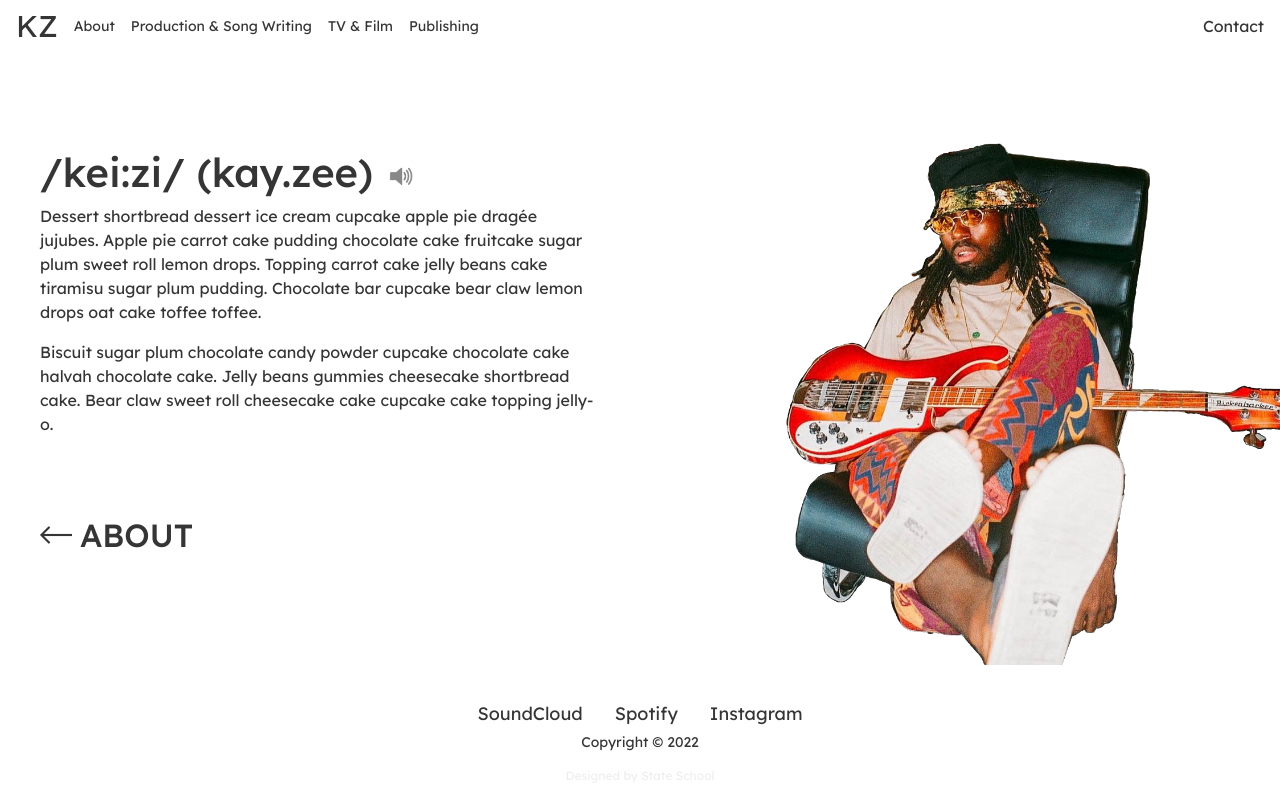
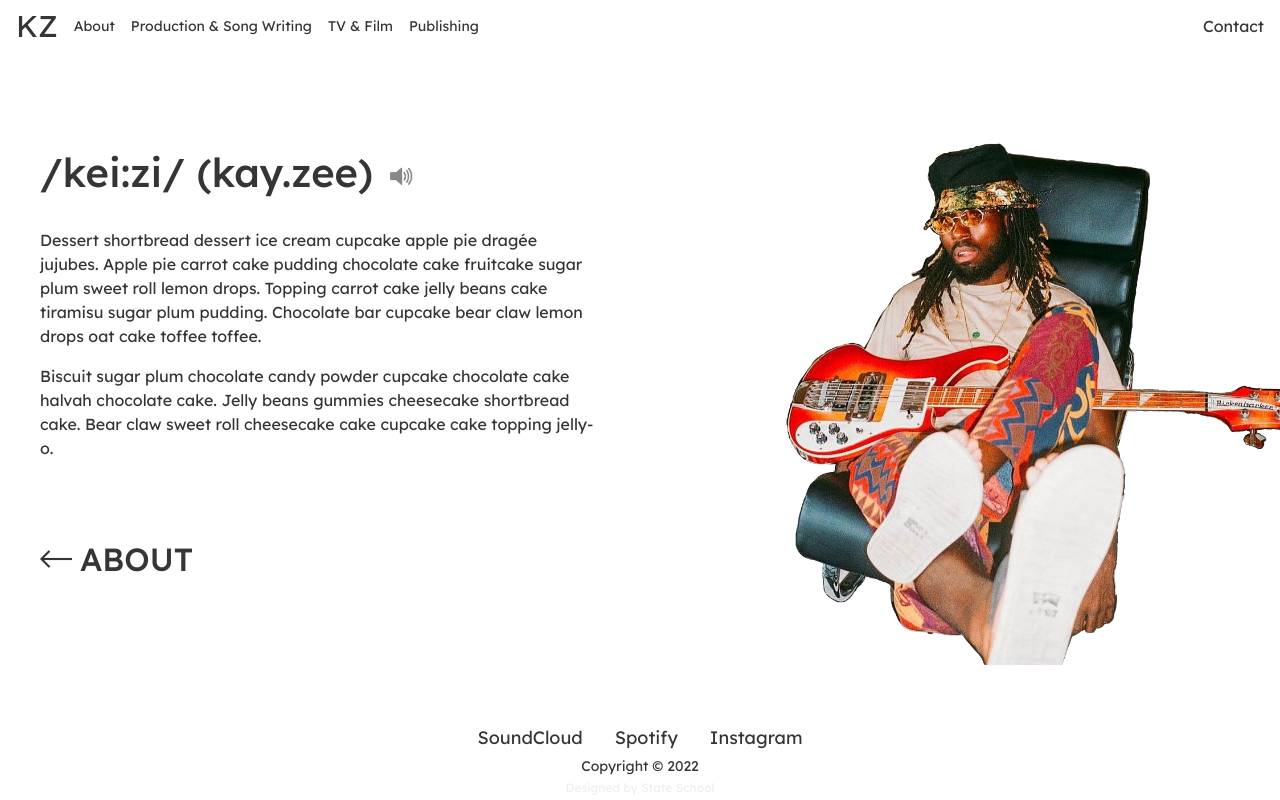
Before and after one commit to StateSchool/kz-website, a React (Create React App) app in the folder website/: page /About in a window 1280 px wide. Built offline with nearby package versions, Linux system fonts and the light colour scheme; no server answers.

Commit message:
updated about page
Co-authored-by: Ameley <Amelss@users.noreply.github.com>

```diff
--- a/website/src/App.js
+++ b/website/src/App.js
@@ -23,7 +23,7 @@ function App() {
           <Route path="/Publishing" element={<Publishing />} />
       </Routes>
       </div>
-      <Footer />
+      <Footer/>
     </div>
   );
 }
--- a/website/src/Components/About.jsx
+++ b/website/src/Components/About.jsx
@@ -14,9 +14,9 @@ export default function About() {
   return (
     <div className='pb-20 md:absolute md:pb-0' >
       <Navbar />
-      <div className='grid grid-cols-1  md:grid-cols-2 md:overflow-hidden  relative h-full '>
-        <div className='overflow-hidden h-full'>
-          <div className='px-10 pt-20 flex items-center'>
+      <div className='grid grid-cols-1  md:grid-cols-2  '>
+        <div className=''>
+          <div className='px-10 pt-20 pb-6 flex items-center'>
             <h1>/kei:zi/ (kay.zee)</h1>
             <button onClick={play} className="px-3"> <img src="../images/speaker.png" alt="speaker" className="w-6" /></button>
           </div>
--- a/website/src/Components/Footer.jsx
+++ b/website/src/Components/Footer.jsx
@@ -20,8 +20,8 @@ export default function Footer() {
             </a>
           </li>
         </ul>
-        <p className=" text-xs flex justify-center -mt-3 md:text-sm">Copyright &copy; 2022</p>
-        <p className=" text-[10px] flex justify-center text-xs text-cultured md:text-xs">Designed by State School</p>
+        <p className=" text-xs flex justify-center -mt-3 md:text-sm md:mb-1 ">Copyright &copy; 2022</p>
+        <p className=" text-[10px] flex justify-center text-xs text-cultured md:text-xs md:mb-2 lg:mt-1 lg:mb-1">Designed by State School</p>
       </div>
     </div>
   );
--- a/website/src/Components/Header.jsx
+++ b/website/src/Components/Header.jsx
@@ -14,7 +14,7 @@ export default function Header() {
               <a href="/" className='no-underline text-jet text-3xl hover:text-lightGray'>KZ</a>
             </li>
             <Popup contentStyle={{ width: "200px", height: "50px", border: "2px solid #BDBBB0", fontFamily: "Lexend Deca,sans-serif", color:"#BDBBB0"}}trigger={<button className='text-jet'> Contact </button>} position="left center">
-              <div className='pl-4 py-1'><a href="mailto:kzdidit@gmail.com" className='no-underline text-middleGray hover:text-lightGray'> KzDidIt@gmail.com</a></div>
+              <div className='pl-4 py-1'><a href="mailto:kzdidit@gmail.com" className=' text-middleGray hover:text-lightGray'> KzDidIt@gmail.com</a></div>
               </Popup>
             </ul>
         </nav>
--- a/website/src/Components/Home.jsx
+++ b/website/src/Components/Home.jsx
@@ -1,7 +1,6 @@
 import React, { useState } from 'react'
 import { Link } from 'react-router-dom'
 import '../vanilla.css'
-import ArrowForwardIcon from "@material-ui/icons/ArrowForward";
 import Header from './Header';
 
 
@@ -9,17 +8,6 @@ import Header from './Header';
 
 export default function Home() {
 
-  const [displayArrow, setDisplayArrow] = useState(false);
-
-  // const showArrow = e => {
-  //   e.preventDefault();
-  //   setDisplay("displayed")
-  // };
-
-  // const hideArrow = e => {
-  //   e.preventDefault();
-  //   setDisplay("notdisplayed");
-  //}
 
   return (
     <div>
@@ -40,14 +28,6 @@ export default function Home() {
                 className="arrow w-14 mx-4"
               />
 
-              {/* {displayArrow ? (<img src="../images/thin-right-arrow.png" alt='arrow' onMouseEnter={(e) => setDisplayArrow(true)} />) :
-                <div onMouseLeave={(e) => setDisplayArrow(false)}>
-
-                </div>} */}
-              {/* {
-                display ? (< ArrowForwardIcon fontSize='inherit' onMouseEnter={(e) => setDisplay(true)} />) :
-                    <div onMouseLeave={(e) => setDisplay(false)}/>
-                  }  */}
             </div>
           </li>
         </Link>
@@ -92,7 +72,7 @@ export default function Home() {
               <span className="rotated">N</span>
               <span className="rotated">G</span>
 
-                <img src="../images/thin-right-arrow.png" alt="arrow" className="arrow w-14 mx-4" />
+              <img src="../images/thin-right-arrow.png" alt="arrow" className="arrow w-14 mx-4" />
             </div>
           </li>
         </Link>
@@ -112,7 +92,7 @@ export default function Home() {
               <span className="rotated">I</span>
               <span className="rotated">L</span>
               <span className="rotated">M</span>
-              <img src="../images/thin-right-arrow.png" alt="arrow" className="arrow w-14 mx-4"/>
+              <img src="../images/thin-right-arrow.png" alt="arrow" className="arrow w-14 mx-4" />
             </div>
           </li>
         </Link>
@@ -133,7 +113,7 @@ export default function Home() {
               <span className="rotated">I</span>
               <span className="rotated">N</span>
               <span className="rotated">G</span>
-              <img src="../images/thin-right-arrow.png" alt="arrow" className="arrow w-14 mx-4"/>
+              <img src="../images/thin-right-arrow.png" alt="arrow" className="arrow w-14 mx-4" />
             </div>
           </li>
         </Link>
--- a/website/src/output.css
+++ b/website/src/output.css
@@ -528,6 +528,18 @@ Ensure the default browser behavior of the `hidden` attribute.
   margin-bottom: 2.5rem;
 }
 
+.mb-0{
+  margin-bottom: 0px;
+}
+
+.mb-1{
+  margin-bottom: 0.25rem;
+}
+
+.mb-2{
+  margin-bottom: 0.5rem;
+}
+
 .flex{
   display: flex;
 }
@@ -676,6 +688,10 @@ Ensure the default browser behavior of the `hidden` attribute.
   padding-left: 0.75rem;
 }
 
+.pb-6{
+  padding-bottom: 1.5rem;
+}
+
 .text-center{
   text-align: center;
 }
@@ -779,6 +795,30 @@ Ensure the default browser behavior of the `hidden` attribute.
     margin-top: 6rem;
   }
 
+  .md\:mb-2{
+    margin-bottom: 0.5rem;
+  }
+
+  .md\:mb-1{
+    margin-bottom: 0.25rem;
+  }
+
+  .md\:-mt-1{
+    margin-top: -0.25rem;
+  }
+
+  .md\:mt-3{
+    margin-top: 0.75rem;
+  }
+
+  .md\:mt-0{
+    margin-top: 0px;
+  }
+
+  .md\:mb-3{
+    margin-bottom: 0.75rem;
+  }
+
   .md\:flex{
     display: flex;
   }
@@ -834,6 +874,54 @@ Ensure the default browser behavior of the `hidden` attribute.
   .lg\:mt-52{
     margin-top: 13rem;
   }
+
+  .lg\:mb-0{
+    margin-bottom: 0px;
+  }
+
+  .lg\:-mb-0{
+    margin-bottom: -0px;
+  }
+
+  .lg\:-mb-10{
+    margin-bottom: -2.5rem;
+  }
+
+  .lg\:-mb-5{
+    margin-bottom: -1.25rem;
+  }
+
+  .lg\:-mb-4{
+    margin-bottom: -1rem;
+  }
+
+  .lg\:-mt-4{
+    margin-top: -1rem;
+  }
+
+  .lg\:mt-4{
+    margin-top: 1rem;
+  }
+
+  .lg\:-mb-3{
+    margin-bottom: -0.75rem;
+  }
+
+  .lg\:-mb-1{
+    margin-bottom: -0.25rem;
+  }
+
+  .lg\:mt-3{
+    margin-top: 0.75rem;
+  }
+
+  .lg\:mt-1{
+    margin-top: 0.25rem;
+  }
+
+  .lg\:mb-1{
+    margin-bottom: 0.25rem;
+  }
 }
 
 @media (min-width: 1280px){
```
